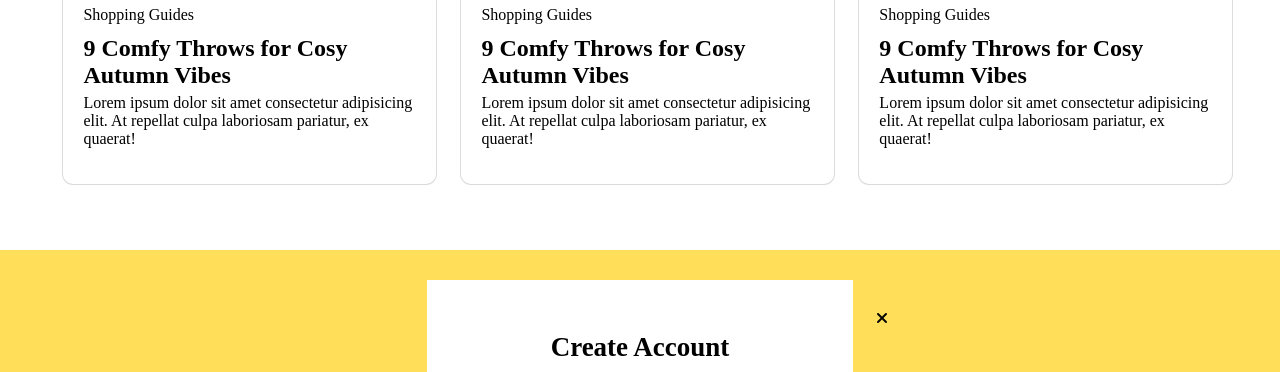
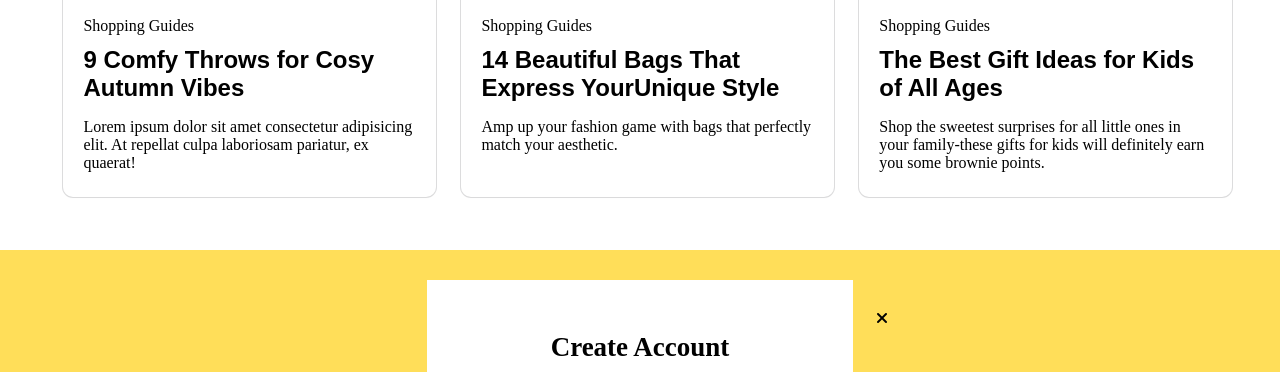
Before and after one commit to PrashantPalve01/Kreditbee-Project, a plain HTML site: page index.html in a window 1280 px wide. Shown: the part 920-1292 px from the top of the page. Drawn offline with Linux system fonts and the light colour scheme.

Commit message:
modify index file

```diff
--- a/index.html
+++ b/index.html
@@ -56,6 +56,7 @@
             padding: 20px;
             border-radius: 5px;
 
+
         }
         .boxes i{
             font-size: 50px;
@@ -75,6 +76,7 @@
             overflow: hidden;
             margin-left:25px;
             float: left;
+            height: 500px;
         }
         .cart img{
             width: 100%;
@@ -83,12 +85,10 @@
         .cart_footer{
             padding: 0px 20px 20px 20px;
         }
-        .cart_footer p{
-            margin-top: 5px;
-        }
         .cart_footer h2{
             margin-top: -5px;
             margin-bottom: 0px;
+            font-family:Arial, Helvetica, sans-serif;
         }
         .form_section{
             background-color: rgb(255,222,89);
@@ -200,7 +200,7 @@
             <h1>Fresh From the Blog<i class="fa-solid fa-arrow-right"></i></h1>
             <div class="cart">
                 <div>
-                    <img src="https://encrypted-tbn0.gstatic.com/images?q=tbn:ANd9GcTKWjIhenJi1Ds9AiLGXymV5f2Jf1t50cK4tw&s" alt="">
+                    <img src="https://encrypted-tbn1.gstatic.com/images?q=tbn:ANd9GcQIyx1lFNZbIuX6y8s8WT2ffGWeHykdpVrORk8bz2V7CVDCYH2E" alt="">
                 </div>
                 <div class="cart_footer">
                     <p>Shopping Guides</p>
@@ -210,22 +210,26 @@
             </div>
             <div class="cart">
                 <div>
-                    <img src="https://encrypted-tbn0.gstatic.com/images?q=tbn:ANd9GcTKWjIhenJi1Ds9AiLGXymV5f2Jf1t50cK4tw&s" alt="">
+                    <img src="https://encrypted-tbn2.gstatic.com/images?q=tbn:ANd9GcStN7fTSMecxXFE0OyiYZOXPMWy9vVvWgcEEKeeKZDAEWCmvUkS" alt="">
                 </div>
                 <div class="cart_footer">
                     <p>Shopping Guides</p>
-                    <h2>9 Comfy Throws for Cosy Autumn Vibes</h2>
-                    <p>Lorem ipsum dolor sit amet consectetur adipisicing elit. At repellat culpa laboriosam pariatur, ex quaerat!</p>
+                    <h2>14 Beautiful Bags That Express YourUnique Style</h2>
+                    <p>Amp up your fashion game with bags that perfectly
+                        match your aesthetic.</p>
                 </div>
             </div>
             <div class="cart">
                 <div>
-                    <img src="https://encrypted-tbn0.gstatic.com/images?q=tbn:ANd9GcTKWjIhenJi1Ds9AiLGXymV5f2Jf1t50cK4tw&s" alt="">
+                    <img src="https://encrypted-tbn0.gstatic.com/images?q=tbn:ANd9GcS-6a5ziQR4Vcji1DpwD7rpTVZdsM-PoXtP983EkQwHePdQ1MIF" alt="">
                 </div>
                 <div class="cart_footer">
                     <p>Shopping Guides</p>
-                    <h2>9 Comfy Throws for Cosy Autumn Vibes</h2>
-                    <p>Lorem ipsum dolor sit amet consectetur adipisicing elit. At repellat culpa laboriosam pariatur, ex quaerat!</p>
+                    <h2>The Best Gift Ideas for Kids of All
+                        Ages</h2>
+                    <p>Shop the sweetest surprises for all little ones in your
+                        family-these gifts for kids will definitely earn you
+                        some brownie points.</p>
                 </div>
             </div>
         </div>
```
